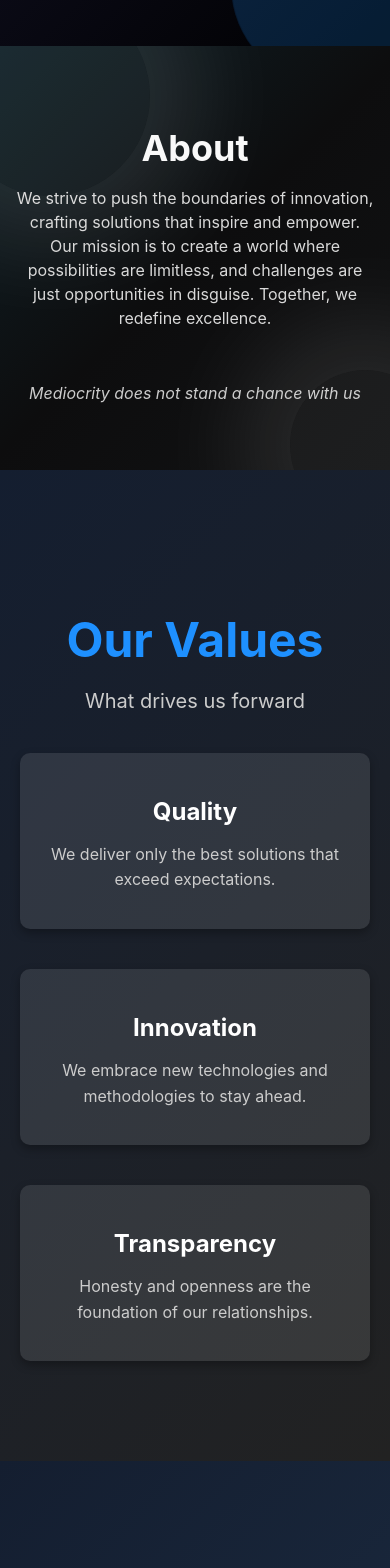
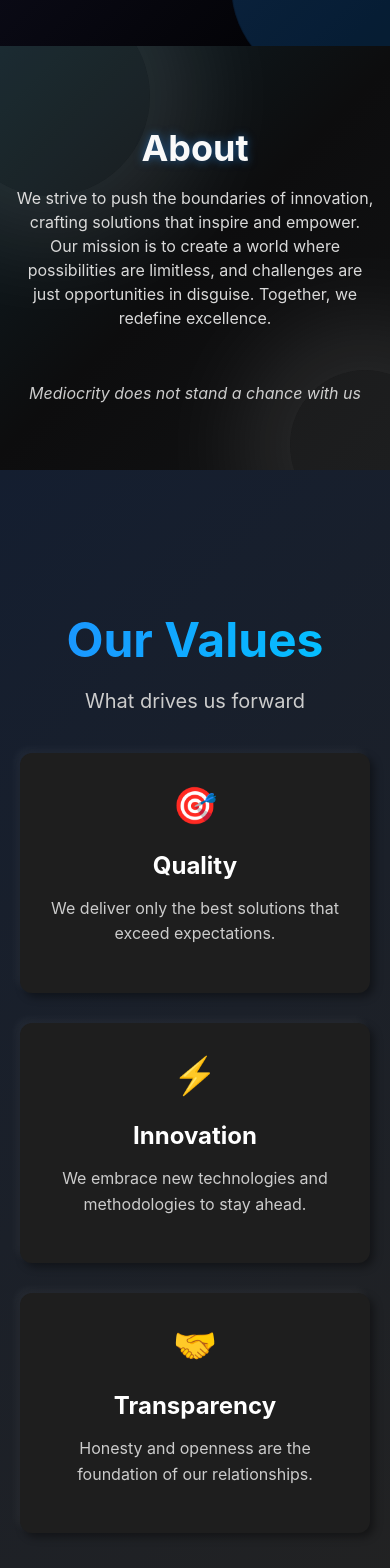
Before and after one commit to lvvNikolas/Kata, a Next.js app: page / in a window 390 px wide. Shown: the part 780-2348 px from the top of the page. Built offline with nearby package versions, Linux system fonts and the light colour scheme.

Commit message:
change about section

```diff
--- a/src/app/components/About.js
+++ b/src/app/components/About.js
@@ -26,16 +26,20 @@ export default function About() {
           <h2>Our Values</h2>
           <p className={styles.valuesSubtitle}>What drives us forward</p>
         </div>
+
         <div className={styles.valuesList}>
           <div className={styles.valueItem}>
+            <div className={styles.valueIcon}>🎯</div>
             <h3>Quality</h3>
             <p>We deliver only the best solutions that exceed expectations.</p>
           </div>
           <div className={styles.valueItem}>
+            <div className={styles.valueIcon}>⚡</div>
             <h3>Innovation</h3>
             <p>We embrace new technologies and methodologies to stay ahead.</p>
           </div>
           <div className={styles.valueItem}>
+            <div className={styles.valueIcon}>🤝</div>
             <h3>Transparency</h3>
             <p>Honesty and openness are the foundation of our relationships.</p>
           </div>
--- a/src/app/styles/About.module.css
+++ b/src/app/styles/About.module.css
@@ -1,12 +1,10 @@
-
-
 /* About Section */
 .aboutSection {
-  background: linear-gradient(135deg, #0f2027, #0d0d0e, #111213); /* Градиентный фон */
+  background: linear-gradient(135deg, #0f2027, #0d0d0e, #111213);
   color: #fff;
   padding: 100px 20px;
   position: relative;
-  overflow: hidden; /* Для скрытия декоративных элементов */
+  overflow: hidden;
 }
 
 .aboutWrapper {
@@ -25,9 +23,11 @@
 }
 
 .aboutContent h2 {
-  font-size: 64px; /* Крупный заголовок */
+  font-size: 64px;
   margin-bottom: 20px;
   color: #f9f9f9;
+  text-shadow: 0 0 10px rgba(30, 144, 255, 0.5);
+  text-align: left;
 }
 
 .aboutContent p {
@@ -42,7 +42,7 @@
   text-align: right;
   font-size: 18px;
   color: #ccc;
-  border-left: 2px solid rgba(255, 255, 255, 0.3); /* Разделительная линия */
+  border-left: 2px solid rgba(255, 255, 255, 0.3);
 }
 
 .aboutAside p {
@@ -51,12 +51,11 @@
   line-height: 1.6;
 }
 
-/* Декоративные элементы */
 .aboutSection::before,
 .aboutSection::after {
   content: '';
   position: absolute;
-  background: rgba(255, 255, 255, 0.05); /* Полупрозрачный декоративный элемент */
+  background: rgba(255, 255, 255, 0.05);
   z-index: 0;
 }
 
@@ -66,7 +65,7 @@
   top: -100px;
   left: -100px;
   border-radius: 50%;
-  box-shadow: 0 0 100px 50px rgba(255, 255, 255, 0.1); /* Мягкое свечение */
+  box-shadow: 0 0 100px 50px rgba(255, 255, 255, 0.1);
 }
 
 .aboutSection::after {
@@ -75,59 +74,55 @@
   bottom: -100px;
   right: -100px;
   border-radius: 50%;
-  box-shadow: 0 0 100px 50px rgba(255, 255, 255, 0.1); /* Мягкое свечение */
+  box-shadow: 0 0 100px 50px rgba(255, 255, 255, 0.1);
 }
 
-/* Мобильная адаптация */
 @media (max-width: 768px) {
-  /* Общие настройки */
   .aboutSection {
-    padding: 50px 15px; /* Уменьшаем отступы */
+    padding: 50px 15px;
   }
 
   .aboutWrapper {
-    flex-direction: column; /* Располагаем элементы по вертикали */
-    gap: 20px; /* Уменьшаем расстояние между элементами */
+    flex-direction: column;
+    gap: 20px;
   }
 
-  /* Контент */
   .aboutContent {
-    padding-right: 0; /* Убираем правый отступ */
-    text-align: center; /* Центрируем текст */
+    padding-right: 0;
+    text-align: center;
   }
 
   .aboutContent h2 {
-    font-size: 36px; /* Уменьшаем заголовок */
+    font-size: 36px;
     margin-bottom: 15px;
+    text-align: center;
   }
 
   .aboutContent p {
-    font-size: 16px; /* Уменьшаем размер текста */
+    font-size: 16px;
     line-height: 1.5;
   }
 
-  /* Блок Aside */
   .aboutAside {
-    padding-left: 0; /* Убираем левый отступ */
-    text-align: center; /* Центрируем текст */
-    border-left: none; /* Убираем разделительную линию */
+    padding-left: 0;
+    text-align: center;
+    border-left: none;
   }
 
   .aboutAside p {
-    font-size: 16px; /* Уменьшаем текст */
+    font-size: 16px;
     line-height: 1.4;
   }
 
-  /* Декоративные элементы */
   .aboutSection::before {
-    width: 200px; /* Уменьшаем размер круга */
+    width: 200px;
     height: 200px;
     top: -50px;
     left: -50px;
   }
 
   .aboutSection::after {
-    width: 150px; /* Уменьшаем размер круга */
+    width: 150px;
     height: 150px;
     bottom: -50px;
     right: -50px;
@@ -144,8 +139,10 @@
 
 .valuesHeader h2 {
   font-size: 48px;
-  color: #1e90ff;
   margin-bottom: 10px;
+  background: linear-gradient(90deg, #1e90ff, #00c6ff);
+  -webkit-background-clip: text;
+  -webkit-text-fill-color: transparent;
 }
 
 .valuesSubtitle {
@@ -161,18 +158,42 @@
   flex-wrap: wrap;
 }
 
+@keyframes fadeUp {
+  from {
+    opacity: 0;
+    transform: translateY(30px);
+  }
+  to {
+    opacity: 1;
+    transform: translateY(0);
+  }
+}
+
 .valueItem {
-  background: rgba(255, 255, 255, 0.1);
-  padding: 20px;
-  border-radius: 10px;
-  box-shadow: 0 4px 10px rgba(0, 0, 0, 0.3);
+  background: #1e1e1e;
+  padding: 30px;
+  border-radius: 12px;
+  box-shadow:
+    4px 4px 8px rgba(0, 0, 0, 0.4),
+    -4px -4px 8px rgba(255, 255, 255, 0.05);
   max-width: 300px;
   transition: all 0.3s ease;
+  animation: fadeUp 0.8s ease forwards;
+  opacity: 0;
 }
+
+.valueItem:nth-child(1) { animation-delay: 0.1s; }
+.valueItem:nth-child(2) { animation-delay: 0.3s; }
+.valueItem:nth-child(3) { animation-delay: 0.5s; }
 
 .valueItem:hover {
   transform: translateY(-5px);
   box-shadow: 0 8px 20px rgba(0, 0, 0, 0.4);
+}
+
+.valueIcon {
+  font-size: 36px;
+  margin-bottom: 10px;
 }
 
 .valueItem h3 {
@@ -187,11 +208,11 @@
   line-height: 1.6;
 }
 
-/* Адаптивность для мобильных */
 @media (max-width: 768px) {
   .valuesList {
     flex-direction: column;
     align-items: center;
+    gap: 30px;
   }
 
   .valueItem {
```
